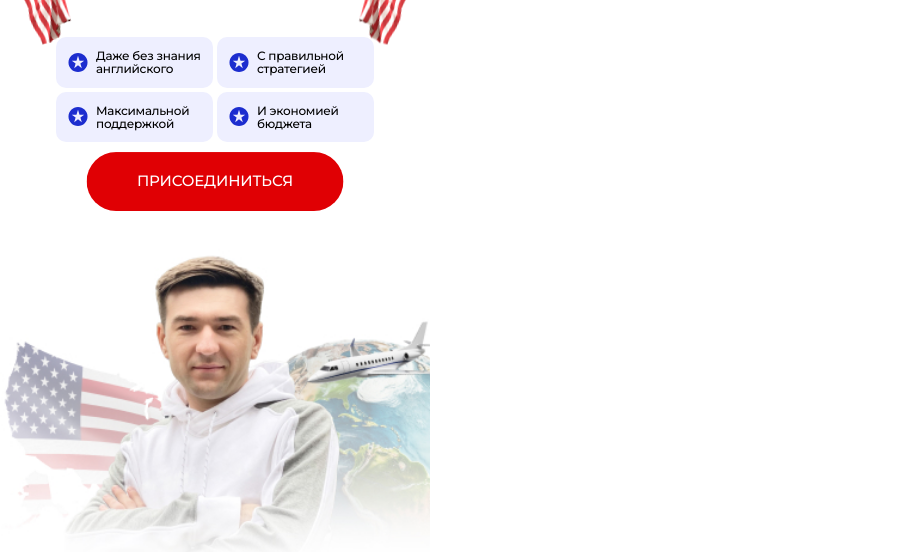
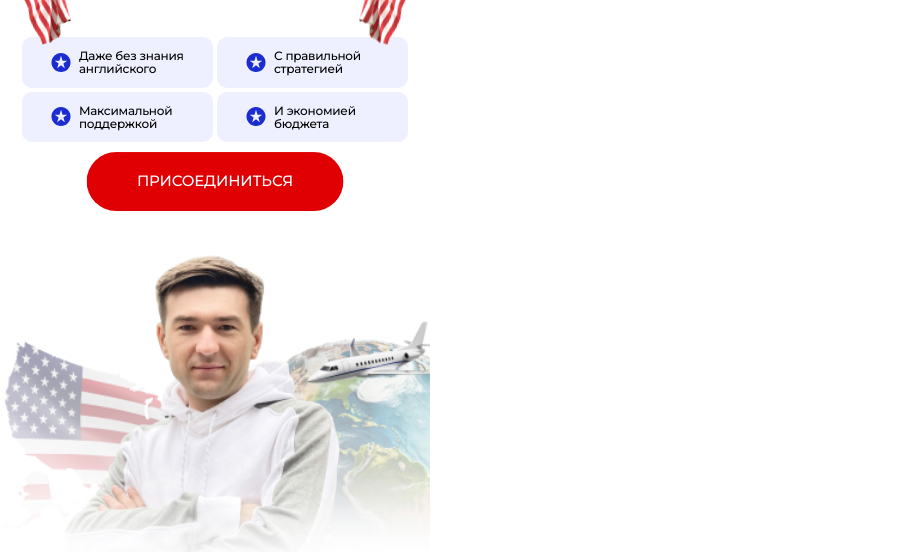
Before and after one commit to RomanIsaiev/work-website-82, a website built with Vite: page index.html in a window 1280 px wide. Shown: the part 248-800 px from the top of the page, without its empty margins (0-898 px from the left). Built offline with nearby package versions, Linux system fonts and the light colour scheme; a script that the page names is missing.

Commit message:
Update styles.css

```diff
--- a/src/css/styles.css
+++ b/src/css/styles.css
@@ -162,14 +162,15 @@ body {
 }
 
 .hero .list-item {
-  /* max-width: 191px; */
+  width: 100%;
+  max-width: 49%;
   border-radius: 10px;
   background: #eeefff;
 
   padding: 12px;
 }
 
-.item-box {
+.hero .item-box {
   display: flex;
   align-items: center;
   justify-content: center;
```
